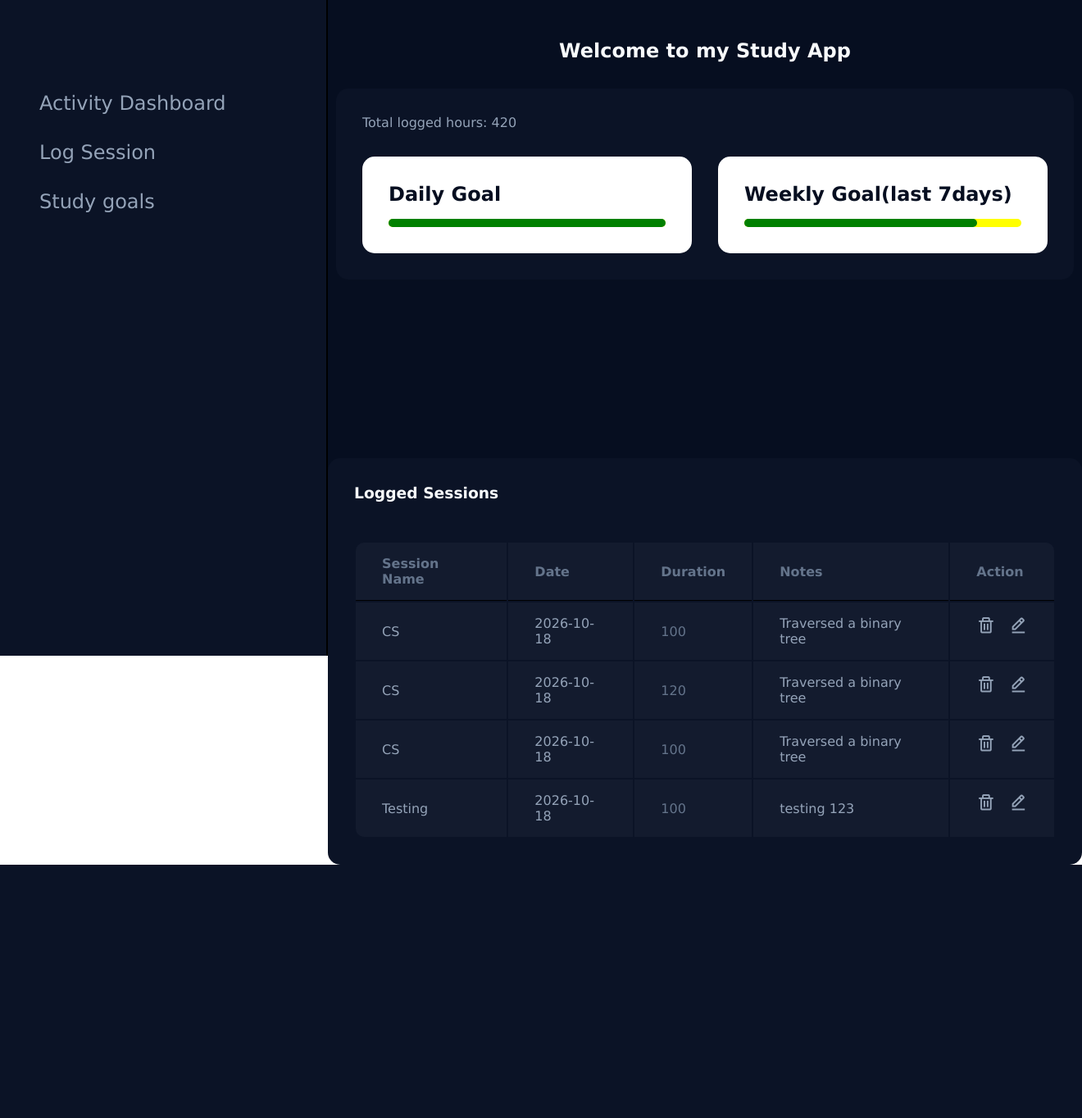
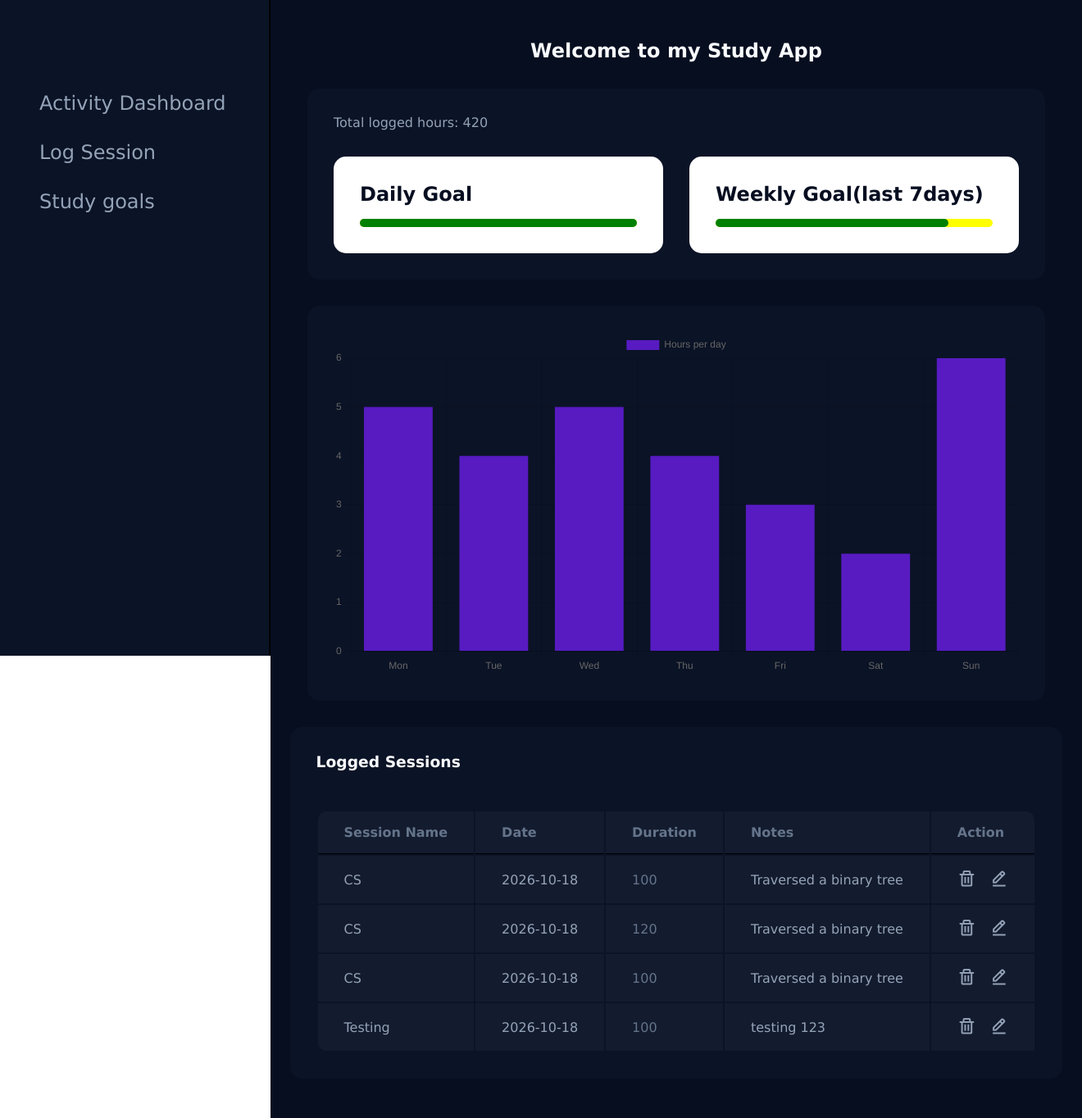
Before and after one commit to DanonymousCoder/study-app, a Flask app: page / in a window 1320 px wide. Shown: the whole page at 82% size. Before the commit the page ends 1055 px from the top, so only its background shows below. Run offline with Flask 3, Linux system fonts and the light colour scheme; data comes from the database, SQL or seed files in the repository; a map, chart or similar area stays blank; some libraries are stand-ins or nearby versions.

Commit message:
feat: implement chart feature that displays how long users studied over the past few days

```diff
--- a/app.py
+++ b/app.py
@@ -15,6 +15,12 @@ fillWeeklyWidth = 0
 
 @app.route("/")
 def home():
+
+    weekly_data = {}
+
+    for i in range(6, -1, -1):
+        date_string = (date.today() - timedelta(days=i)).strftime("%Y-%m-%d")
+        weekly_data[date_string] = 0
 
     with sqlite3.connect("focus.db") as connection:
         connection.row_factory = sqlite3.Row
@@ -34,7 +40,7 @@ def home():
         daily_sum_row= cursor.fetchone()
 
         seven_days_ago = (date.today() - timedelta(days=7)).strftime("%Y-%m-%d")
-        cursor.execute("SELECT SUM(duration) AS weekly_total_duration FROM sessions WHERE s_date >= ? or s_date - 7 <= ?", (seven_days_ago, today_date))
+        cursor.execute("SELECT SUM(duration) AS weekly_total_duration FROM sessions WHERE s_date >= ?", (seven_days_ago,))
         weekly_sum_row = cursor.fetchone()
 
         total_daily_duration = daily_sum_row["daily_total_duration"] if daily_sum_row["daily_total_duration"] else 0
@@ -49,6 +55,9 @@ def home():
         target_weekly_hours = cursor.fetchone()[0]
 
 
+        cursor.execute("SELECT s_date, SUM(duration) AS total_day_duration FROM sessions WHERE s_date >= ? GROUP BY s_date ORDER BY s_date ASC", (seven_days_ago,))
+        raw_chart_data = cursor.fetchall()
+
         # calculated hours / inputted hours
         # c/i * 100
 
@@ -62,7 +71,18 @@ def home():
         else:
             fillWeeklyWidth = 0
 
-        return render_template("index.html", sessions=rows, total_duration=total_duration, dailyWidthValue=fillDailyWidth, weeklyWidthValue=fillWeeklyWidth)
+        for row in cursor.fetchall():
+            db_date = row[0]
+            db_duration = row[1]
+
+            if db_date in weekly_data:
+                weekly_data[db_date] = db_duration
+
+        chart_dates = [datetime.strptime(date_str, "%Y-%m-%d").strftime("%a") for date_str in  weekly_data.keys()]
+        chart_durations = list(weekly_data.values())
+
+        return render_template("index.html", sessions=rows, total_duration=total_duration, dailyWidthValue=fillDailyWidth, weeklyWidthValue=fillWeeklyWidth, chart_dates=chart_dates, chart_durations=chart_durations)
+
 
 @app.route("/add", methods=["POST"])
 def add_session():
--- a/static/styles.css
+++ b/static/styles.css
@@ -14,12 +14,17 @@ body{
     align-items: stretch;
     min-height: 100vh;
     color: #94a3b8;
+    position: relative;
 }
 
 aside {
     border-right: 2px solid black;
     padding: 7em 3em;
     background-color: #0b1326;
+    position: fixed;
+    width: 25%;
+    height: 100vh;
+    left: 0;
 }
 
 aside ul {
@@ -39,8 +44,17 @@ main {
     align-items: center;
     justify-content: center;
     background-color: #060e20;
-    height: 100vh;
-    position: relative;
+    position: absolute;
+    right: 0;
+    width: 75%;
+}
+
+section {
+    min-height: 100vh;
+    display: flex;
+    flex-direction: column;
+    justify-content: center;
+    align-items: center;
 }
 
 .alert-div {
@@ -84,7 +98,7 @@ h3 {
 }
 
 .home-page {
-    height: 100vh;
+    min-height: 100vh;
     display: flex;
     flex-direction: column;
     align-items: center;
@@ -199,8 +213,11 @@ h3 {
 }
 
 .chart-container {
-    width: 700px;
+    width: 900px;
     margin: auto;
+    background-color: #0b1326;
+    border-radius: 15px;
+    padding: 2em;
 }
 
 .home-page table {
--- a/templates/index.html
+++ b/templates/index.html
@@ -82,7 +82,7 @@
             </div>
 
             <div class="chart-container">
-                <canvas id="myChart"></canvas>
+                <canvas id="myChart" data-dates='{{chart_dates|tojson}}'' data-durations='{{chart_durations|tojson}}'></canvas>
             </div>
 
             <div class="logged-sessions">
@@ -187,6 +187,13 @@
 
         const closeBtns = document.querySelectorAll(".close-btn")
 
+        const ctx = document.getElementById("myChart")
+
+        const labels = JSON.parse(ctx.dataset.dates)
+        const dataPoints = JSON.parse(ctx.dataset.durations)
+
+        console.log(labels)
+
         closeBtns.forEach(elem => {
             elem.addEventListener("click", () => {
                 elem.closest(".alert-div").style.display = "none"
@@ -231,6 +238,34 @@
                 document.getElementById("log-session").submit()
             })
         }
+
+        new Chart(ctx, {
+            type: 'bar',
+            data: {
+                labels: labels,
+                datasets: [{
+                    label: 'Hours per day',
+                    data: [5, 4, 5, 4, 3, 2, 6],
+                    backgroundColor: [
+                        '#571bc1',
+                        '#571bc1',
+                        '#571bc1',
+                        '#571bc1',
+                        '#571bc1',
+                        '#571bc1',
+                        '#571bc1'
+                    ]
+                }]
+            },
+            options: {
+                responsive: true,
+                scales: {
+                    y: {
+                        beginAtZero: true
+                    }
+                }
+            }
+        })
     </script>
 </body>
 </html>
```
